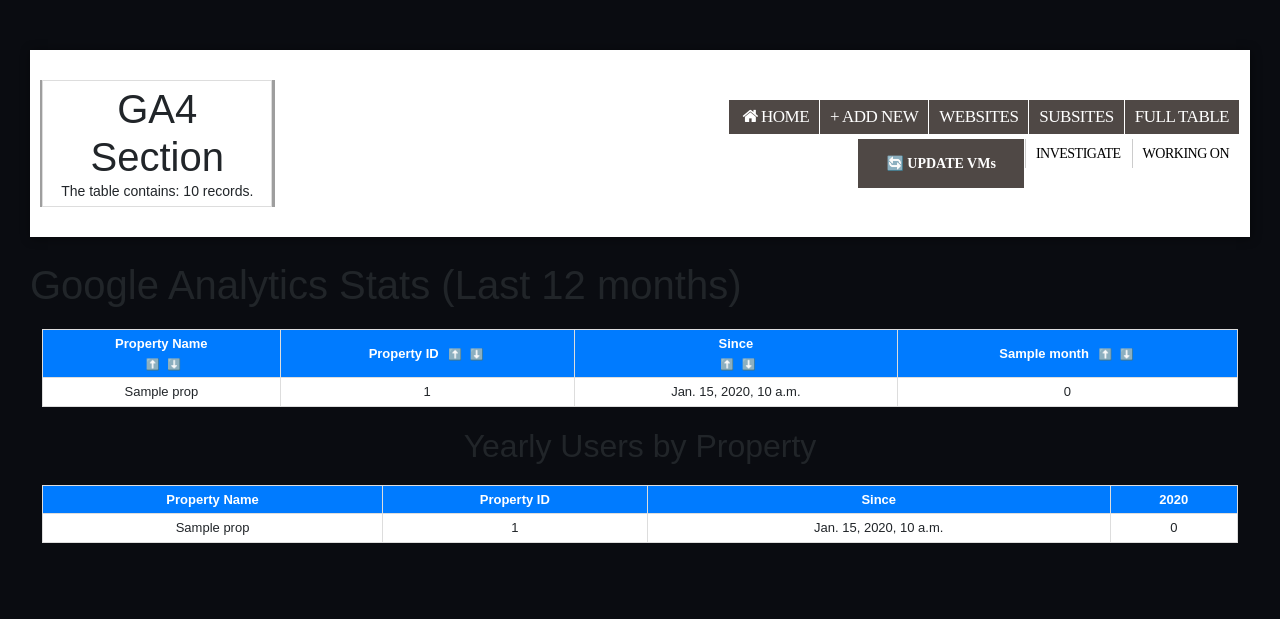
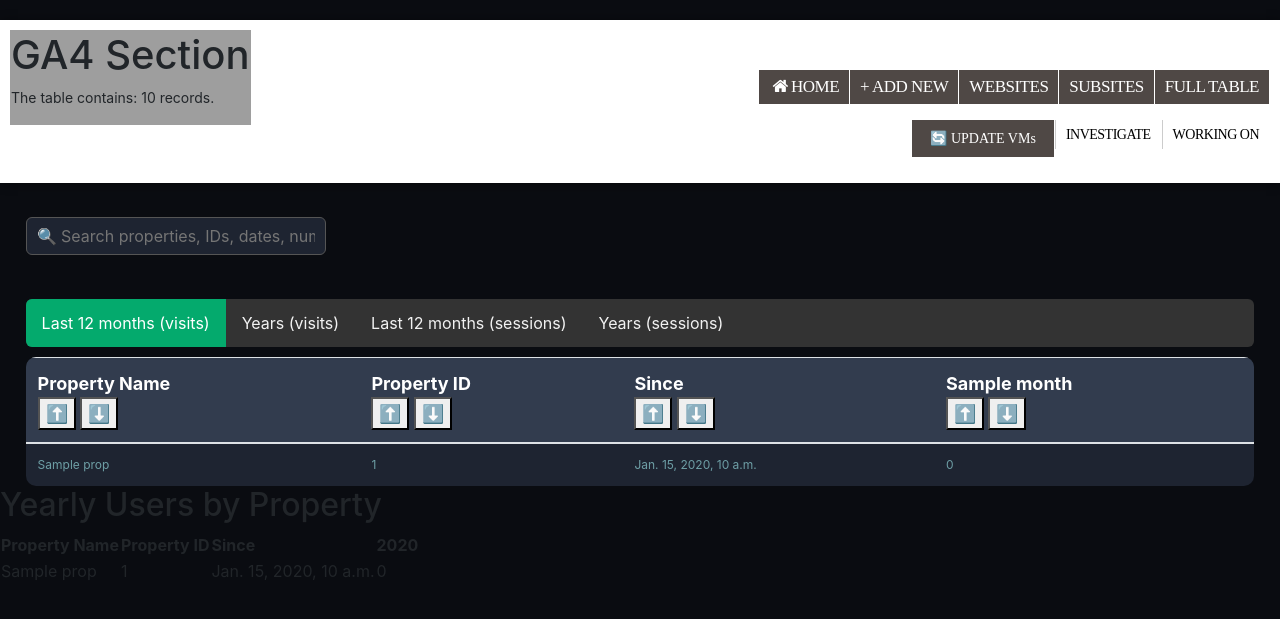
Before and after one commit to UoEMainLibrary/LDDT_Sites_and_Systems_Tracking, a Django app: template lddt_app/templates/ga4_reports.html in a window 1280 px wide. Shown: the top 619 px of the page. Run offline with Django 3.2, Linux system fonts and the light colour scheme; the template is opened without the code that fills it: most values are stand-ins (such as "Sample title", 1, 10 or a date in 2020); parts of the project's set-up code (start-up, migrations or seed data) failed here and were passed over; some web fonts are replaced; grey boxes are pictures that could not be loaded.

Commit message:
tab is working

```diff
--- a/lddt_app/templates/ga4_reports.html
+++ b/lddt_app/templates/ga4_reports.html
@@ -5,54 +5,73 @@
     <title>GA4 Dashboard</title>
     {% load ga_extras %}
     {% load static %}
-    <link rel="stylesheet" href="{% static 'table_style.css' %}">
+
       <link rel="stylesheet" href="{% static '/statements_css/statement_top_menu.css' %}">
       <link rel="stylesheet" href="https://cdnjs.cloudflare.com/ajax/libs/font-awesome/4.7.0/css/font-awesome.min.css">
     <link rel="stylesheet" href="https://cdn.jsdelivr.net/npm/bootstrap@4.1.3/dist/css/bootstrap.min.css" integrity="sha384-MCw98/SFnGE8fJT3GXwEOngsV7Zt27NXFoaoApmYm81iuXoPkFOJwJ8ERdknLPMO" crossorigin="anonymous">
     <meta name="viewport" content="width=device-width,initial-scale=1.0,minimum-scale=1.0,maximum-scale=1.0,user-scalable=no"/>
-    <link rel="stylesheet" href="{% static '/websites/style.css' %}">
-    <link rel="stylesheet" href="{% static '/statements_css/statement_top_menu.css' %}">
-
-  <script>
-         function animate(k){
-            k.style.MozTransform = "rotateY(360deg)";
-         }
-         window.addEventListener("load",function(){
-            //alert(document.documentElement.clientHeight);
-         });
-      </script>
 
     <style>
-        body { font-family: Arial, sans-serif; padding: 30px; background: #f9fafc; }
-        h2 { text-align: center; }
-        table { width: 98%; margin: 20px auto; border-collapse: collapse; background: #fff; }
-        th, td { border: 1px solid #ddd; padding: 4px; text-align: center; font-size: 13px }
-        th { background: #007bff; color: #fff; }
-        tr:nth-child(even) { background: #f2f2f2; }
-        .btn { padding: 10px 18px; border-radius: 8px; font-weight: bold; color: #fff; cursor: pointer; border: none; }
-        .btn-refresh { background: #007bff; }
-        .btn-export { background: #28a745; }
-        .button-bar { width: 95%; margin: 0 auto; display: flex; justify-content: space-between; align-items: center; }
-        .chart-container { width: 95%; margin: auto; }
-        .status { text-align: center; color: #007bff; margin-top: 10px; }
-    </style>
-    <style>
-.sort-icons {
-  margin-left: 4px;
-  white-space: nowrap;
-}
+    /* Small styles for sorting arrows */
+    th.sortable {
+      cursor: pointer;
+      user-select: none;
+      position: relative;
+    }
 
-.sort-icons button {
-  border: none;
-  background: transparent;
-  cursor: pointer;
-  font-size: 11px;
-  padding: 0 2px;
-}
+    th.sortable .sort-arrow {
+      font-size: 0.7em;
+      margin-left: 5px;
+      display: inline-block;
+      width: 10px;
+      text-align: center;
+      color: #ccc;
+    }
 
-.sort-icons button:hover {
-  opacity: 0.6;
-}
+    th.sortable.asc .sort-arrow.asc-arrow {
+      color: #fff;
+    }
+
+    th.sortable.desc .sort-arrow.desc-arrow {
+      color: #fff;
+    }
+
+    /* Apply to all table cells */
+    #myTable th,
+    #myTable td {
+      white-space: nowrap;
+      overflow: hidden;
+      text-overflow: ellipsis;
+      max-width: 30ch;
+    }
+
+    /* ✅ TOP NAV — now correctly scoped */
+    .topnav {
+      background-color: #333;
+      overflow: hidden;
+      margin: 10px auto;
+      width: 96%;
+      border-radius: 6px;
+    }
+
+    .topnav a {
+      float: left;
+      color: #f2f2f2;
+      text-align: center;
+      padding: 12px 16px;
+      text-decoration: none;
+      font-size: 16px;
+    }
+
+    .topnav a:hover {
+      background-color: #ddd;
+      color: black;
+    }
+
+    .topnav a.active {
+      background-color: #04AA6D;
+      color: white;
+    }
 </style>
 </head>
 
@@ -112,13 +131,36 @@
 </section>
 <br>
 
+<div style="width:96%; margin: 10px auto;">
+  <input
+    type="text"
+    id="globalSearch"
+    placeholder="🔍 Search properties, IDs, dates, numbers..."
+    onkeyup="filterTable()"
+    style="
+      width: 300px;
+      padding: 6px 10px;
+      border-radius: 6px;
+      border: 1px solid #555;
+      background-color: #1e2431;
+      color: white;
+    "
+  >
+</div>
+<br>
 
-<h1>Google Analytics Stats (Last 12 months)</h1>
-<table id="ga-table" border="1">
+<div class="topnav">
+  <a class="active" href="#home">Last 12 months (visits)</a>
+  <a href="#news">Years (visits)</a>
+  <a href="#contact">Last 12 months (sessions)</a>
+  <a href="#about">Years (sessions)</a>
+</div>
+
+<table class="table" id="myTable" style="background-color:#1e2431; margin: 0 auto; width: 96%; border-radius: 10px; overflow: hidden;">
   <thead>
-    <tr>
+    <tr class="header" style="position:sticky; z-index:1; top:0; background-color: #323c4e; color: white">
       <!-- Property Name -->
-      <th>
+      <th scope="col" style="font-size: 18px">
         Property Name <br>
         <span class="sort-icons">
           <button onclick="sortTable(0, 'text', 'asc')">⬆️</button>
@@ -127,8 +169,8 @@
       </th>
 
       <!-- Property ID -->
-      <th>
-        Property ID
+      <th scope="col" style="font-size: 18px">
+        Property ID <br>
         <span class="sort-icons">
           <button onclick="sortTable(1, 'text', 'asc')">⬆️</button>
           <button onclick="sortTable(1, 'text', 'desc')">⬇️</button>
@@ -136,7 +178,7 @@
       </th>
 
       <!-- Since -->
-      <th>
+      <th scope="col" style="font-size: 18px">
         Since <br>
         <span class="sort-icons">
           <button onclick="sortTable(2, 'text', 'asc')">⬆️</button>
@@ -146,8 +188,8 @@
 
       <!-- Monthly columns -->
       {% for month in months %}
-        <th>
-          {{ month }}
+        <th scope="col" style="font-size: 18px">
+          {{ month }} <br>
           <span class="sort-icons">
             <button onclick="sortTable({{ forloop.counter|add:2 }}, 'num', 'asc')">⬆️</button>
             <button onclick="sortTable({{ forloop.counter|add:2 }}, 'num', 'desc')">⬇️</button>
@@ -159,7 +201,7 @@
 
   <tbody>
     {% for prop in properties %}
-      <tr>
+      <tr style="font-size: 12px; vertical-align: top; padding-top:10px; color: #6e9fa6">
         <td>{{ prop.property_name }}</td>
         <td>{{ prop.property_id }}</td>
         <td>{{ prop.earliest_data_date|default:"—" }}</td>
@@ -224,20 +266,22 @@
 
 <script>
 function sortTable(colIndex, type, direction) {
-  const table = document.getElementById("ga-table");
+  const table = document.getElementById("myTable");
+  if (!table) return;
+
   const tbody = table.tBodies[0];
   const rows = Array.from(tbody.rows);
 
   rows.sort((a, b) => {
-    let valA = a.cells[colIndex].innerText.trim();
-    let valB = b.cells[colIndex].innerText.trim();
+    let valA = a.cells[colIndex]?.getAttribute("data-value")
+               ?? a.cells[colIndex].innerText.trim();
+    let valB = b.cells[colIndex]?.getAttribute("data-value")
+               ?? b.cells[colIndex].innerText.trim();
 
     if (type === 'num') {
-      valA = parseInt(valA || 0);
-      valB = parseInt(valB || 0);
-    }
-
-    if (type === 'text') {
+      valA = parseInt(valA || 0, 10);
+      valB = parseInt(valB || 0, 10);
+    } else {
       valA = valA.toLowerCase();
       valB = valB.toLowerCase();
     }
@@ -250,11 +294,28 @@ function sortTable(colIndex, type, direction) {
   rows.forEach(row => tbody.appendChild(row));
 }
 </script>
+<script>
+    function filterTable() {
+    const input = document.getElementById("globalSearch");
+    const filter = input.value.toLowerCase();
+    const table = document.getElementById("myTable");
+    const tbody = table.tBodies[0];
+    const rows = tbody.rows;
 
-
-
-
-
+for (let i = 0; i < rows.length; i++) {
+let rowText = rows[i].innerText.toLowerCase();
+rows[i].style.display = rowText.includes(filter) ? "" : "none";
+}
+}
+</script>
+<script>
+    function animate(k){
+    k.style.MozTransform = "rotateY(360deg)";
+    }
+    window.addEventListener("load",function(){
+    //alert(document.documentElement.clientHeight);
+    });
+</script>
 
 </body>
 </html>
```
